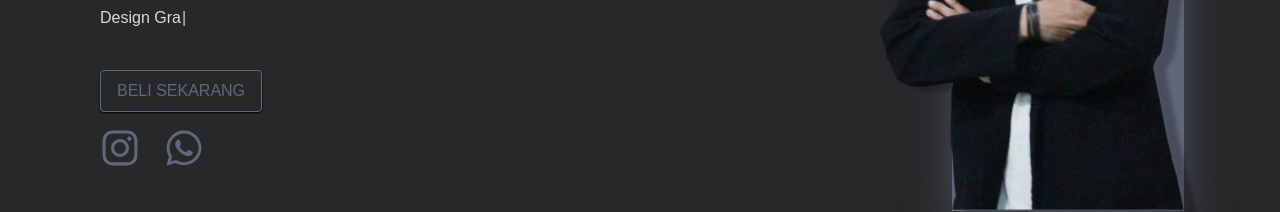
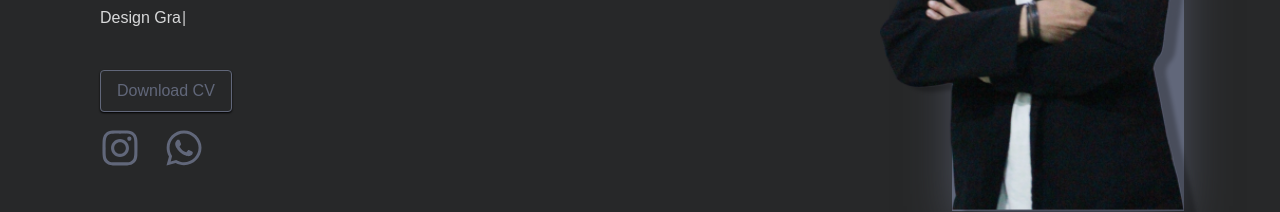
Before and after one commit to Robyobon/Portfolio, a React (Vite) app: page /#/ in a window 1280 px wide. Shown: the part 401-613 px from the top of the page. Built offline with nearby package versions, Linux system fonts and the light colour scheme.

Commit message:
perbaiki button

```diff
--- a/src/components/Hero.jsx
+++ b/src/components/Hero.jsx
@@ -36,7 +36,7 @@ function Hero() {
   download="CVRobyHidayat.pdf"
 >
   <button className="Button-glow smartphone:bg-transparent hover:bg-[#61677A] border border-[#61677A] text-[#61677A] hover:text-white font-medium py-2 tablet:py-2 tablet:px-4 px-4 rounded shadow-sm shadow-black">
-    BELI SEKARANG
+    Download CV
   </button>
 </a>
         <div className="flex mt-4 space-x-6">
```
